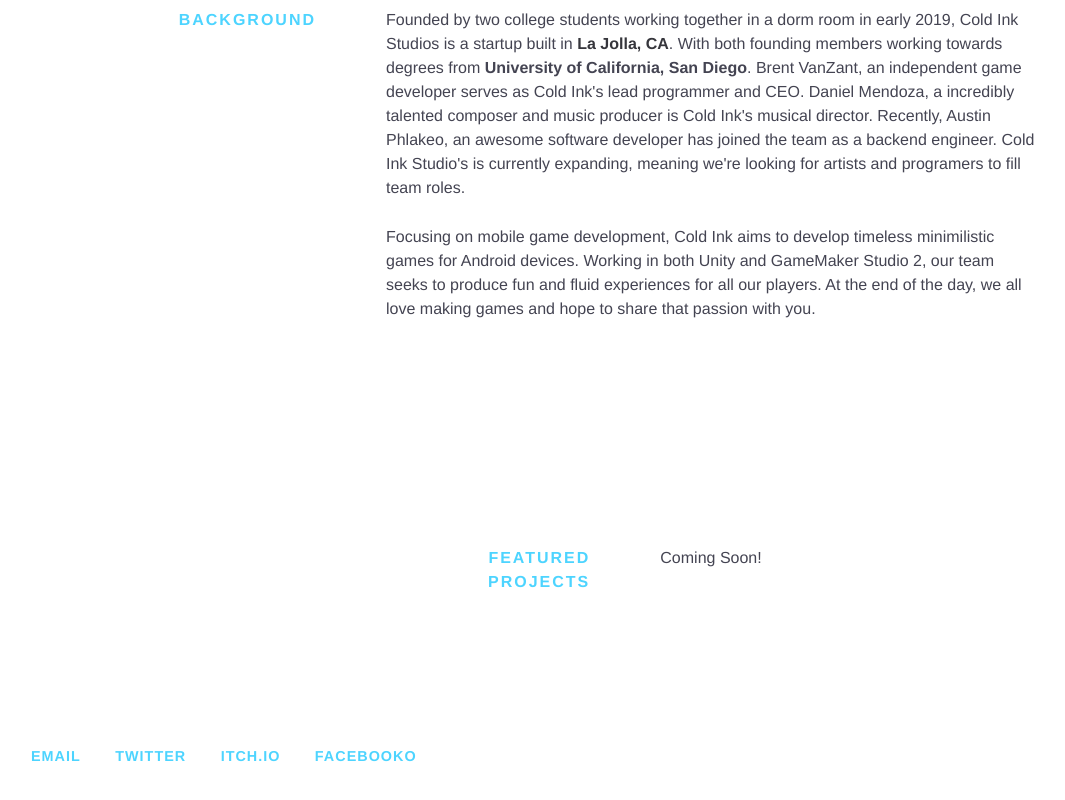
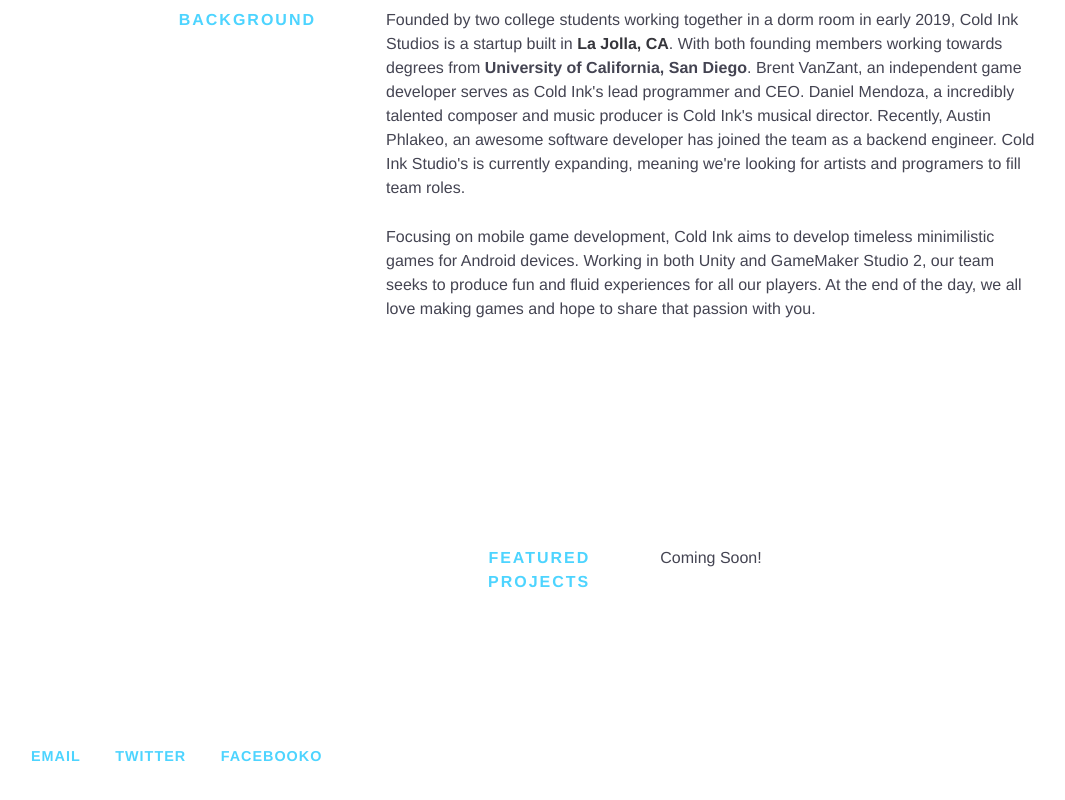
Before and after one commit to justbrentvanzant/ColdInkSite, a plain HTML site: page index.html in a window 1280 px wide. Shown: the part 892-1692 px from the top of the page, without its empty margins (64-1129 px from the left). Drawn offline with nearby package versions, Linux system fonts and the light colour scheme; a web font is replaced by a local one.

Commit message:
fixed links

```diff
--- a/index.html
+++ b/index.html
@@ -52,9 +52,7 @@
           <span class="text">email</span> </a>
         <a href="https://twitter.com/coldinkstudios1" target="_blank" title="twitter">
           <span class="text">twitter</span> </a>
-        <a href="" target="_blank" title="itch.io">
-          <span class="text">itch.io</span> </a>
-		     <a href="" target="_blank" title="itch.io">
+		<a href="https://www.facebook.com/ColdInkStudios/" target="_blank" title="itch.io">
           <span class="text">facebooko</span></a>
       </div>
     </footer>
```
